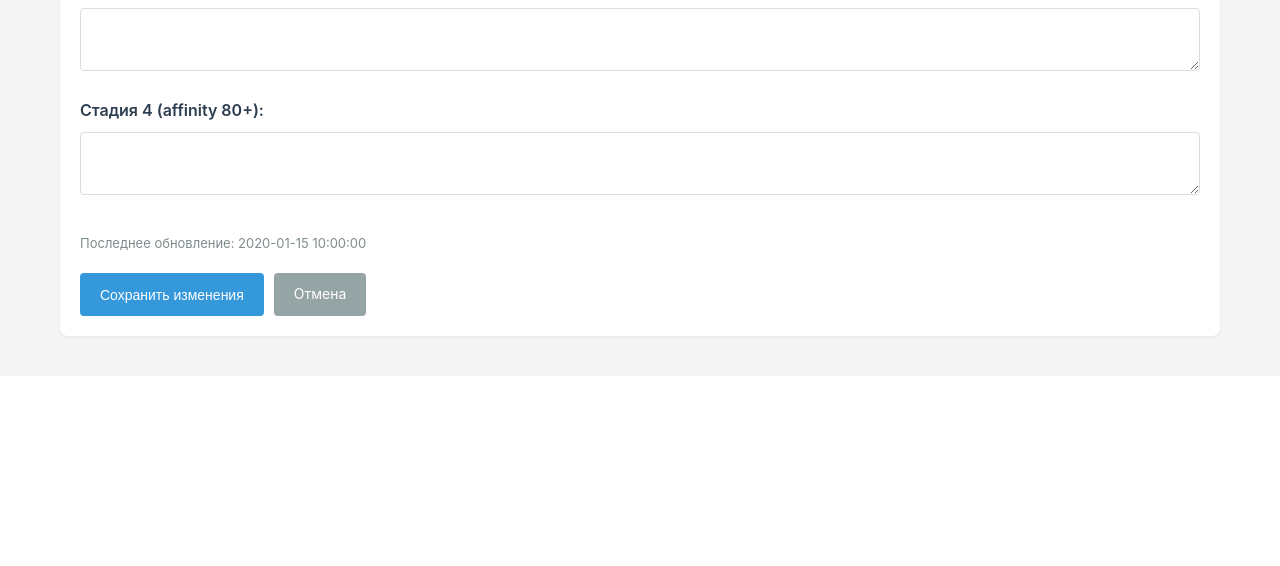
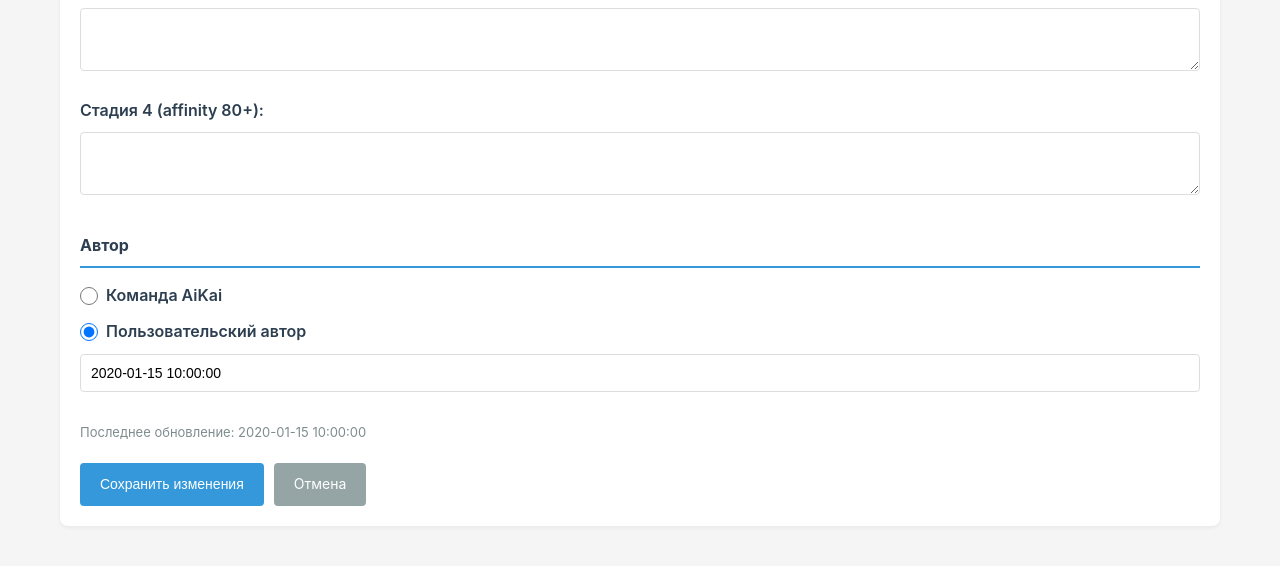
Before and after one commit to Dolyvm/AIBOTIK, a FastAPI app: template webapp/admin/templates/edit_character.html in a window 1280 px wide. Shown: the part 2448-3014 px from the top of the page. Before the commit the page ends 2788 px from the top, so only its background shows below. Run offline with FastAPI, Linux system fonts and the light colour scheme; the template is opened without the code that fills it: most values are stand-ins (such as "Sample title", 1, 10 or a date in 2020); parts of the project's set-up code (start-up, migrations or seed data) failed here and were passed over; some libraries are stand-ins or nearby versions.

Commit message:
update(admin-panel): username создателя теперь отображается в админ панели и его можно изменить

```diff
--- a/webapp/admin/router.py
+++ b/webapp/admin/router.py
@@ -524,6 +524,13 @@ async def update_character(
     tags_str = form_data.get("tags", "").strip()
     is_nsfw = form_data.get("is_nsfw") == "on"
 
+    # Process author
+    author_type = form_data.get("author_type", "aikai")
+    if author_type == "custom":
+        created_by_username = form_data.get("created_by_username", "").strip() or None
+    else:
+        created_by_username = "AiKai Team"
+
     if not name or not description or not personality or not scenario or not first_message:
         raise HTTPException(status_code=400, detail="All main fields are required")
 
@@ -569,7 +576,8 @@ async def update_character(
             visual_data=visual_data,
             scenarios=scenarios,
             tags=tags,
-            is_nsfw=is_nsfw
+            is_nsfw=is_nsfw,
+            created_by_username=created_by_username
         )
     )
     await db.commit()
--- a/webapp/admin/templates/edit_character.html
+++ b/webapp/admin/templates/edit_character.html
@@ -188,6 +188,50 @@
             </div>
         </div>
 
+        <!-- Author Section -->
+        <div style="margin-bottom: 30px;">
+            <h3 style="font-size: 16px; color: #2c3e50; margin-bottom: 15px; border-bottom: 2px solid #3498db; padding-bottom: 8px;">
+                Автор
+            </h3>
+
+            <div class="form-group">
+                <label style="display: flex; align-items: center; gap: 8px; cursor: pointer; margin-bottom: 10px;">
+                    <input
+                        type="radio"
+                        name="author_type"
+                        value="aikai"
+                        {% if not character.created_by_username or character.created_by_username == 'AiKai Team' %}checked{% endif %}
+                        onchange="toggleAuthorField()"
+                        style="width: 18px; height: 18px; cursor: pointer;"
+                    />
+                    <span>Команда AiKai</span>
+                </label>
+
+                <label style="display: flex; align-items: center; gap: 8px; cursor: pointer;">
+                    <input
+                        type="radio"
+                        name="author_type"
+                        value="custom"
+                        {% if character.created_by_username and character.created_by_username != 'AiKai Team' %}checked{% endif %}
+                        onchange="toggleAuthorField()"
+                        style="width: 18px; height: 18px; cursor: pointer;"
+                    />
+                    <span>Пользовательский автор</span>
+                </label>
+
+                <div id="customAuthorContainer" style="margin-top: 10px; {% if not character.created_by_username or character.created_by_username == 'AiKai Team' %}display: none;{% endif %}">
+                    <input
+                        type="text"
+                        id="created_by_username"
+                        name="created_by_username"
+                        value="{{ character.created_by_username if character.created_by_username and character.created_by_username != 'AiKai Team' else '' }}"
+                        placeholder="Введите имя пользователя автора"
+                        style="width: 100%; padding: 10px; border: 1px solid #ddd; border-radius: 4px; font-size: 14px;"
+                    />
+                </div>
+            </div>
+        </div>
+
         <div class="meta-info">
             Последнее обновление: {{ character.updated_at.strftime('%Y-%m-%d %H:%M:%S') if character.updated_at else 'Никогда' }}
         </div>
@@ -200,6 +244,18 @@
 </div>
 
 <script>
+    // Toggle author field visibility
+    function toggleAuthorField() {
+        const customContainer = document.getElementById('customAuthorContainer');
+        const customRadio = document.querySelector('input[name="author_type"][value="custom"]');
+
+        if (customRadio.checked) {
+            customContainer.style.display = 'block';
+        } else {
+            customContainer.style.display = 'none';
+        }
+    }
+
     // Auto-resize all textareas
     function autoResize(textarea) {
         textarea.style.height = 'auto';
```
Also changed, not shown: webapp/admin/templates/characters.html (+7 -3 lines).
